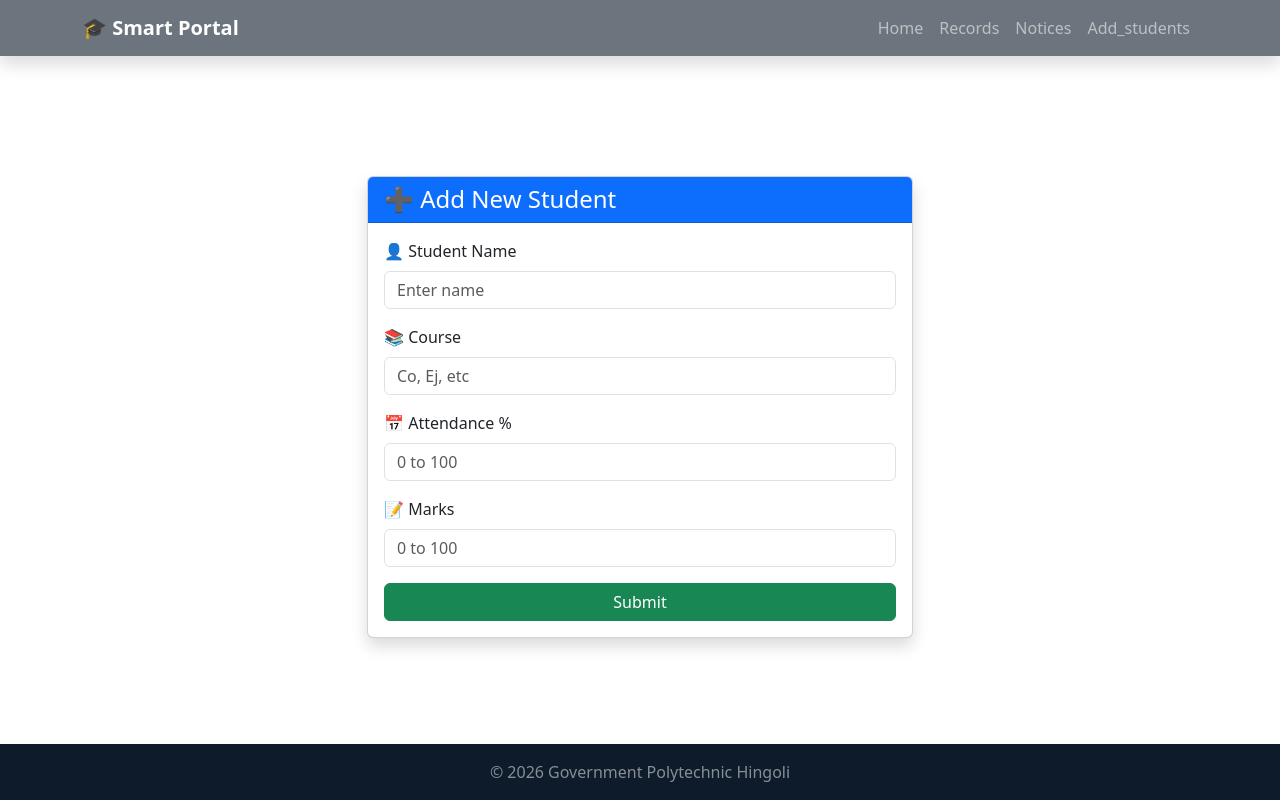
After one commit to Aksharalokhande/python, a Flask app: template templates/add_students.html in a window 1280 px wide. The commit adds this page. Run offline with Flask 3, Linux system fonts and the light colour scheme; the template is opened without the code that fills it, so the values that code supplies are empty.

Commit message:
added student form

```diff
--- /dev/null
+++ b/templates/add_students.html
@@ -0,0 +1,42 @@
+
+
+
+{% extends "base.html" %}
+
+{% block content %}
+<div class="row justify-content-center">
+  <div class="col-md-6">
+    <div class="card shadow">
+      <div class="card-header bg-primary text-white">
+        <h4 class="mb-0">➕ Add New Student</h4>
+      </div>
+      <div class="card-body">
+        <form method="POST" action="{{ url_for('add_student') }}">
+
+          <div class="mb-3">
+            <label class="form-label">👤 Student Name</label>
+            <input type="text" name="name" class="form-control" placeholder="Enter name">
+          </div>
+
+          <div class="mb-3">
+            <label class="form-label">📚 Course</label>
+            <input type="text" name="course" class="form-control" placeholder="Co, Ej, etc">
+          </div>
+
+          <div class="mb-3">
+            <label class="form-label">📅 Attendance %</label>
+            <input type="number" name="attendance" class="form-control" placeholder="0 to 100">
+          </div>
+
+          <div class="mb-3">
+            <label class="form-label">📝 Marks</label>
+            <input type="number" name="marks" class="form-control" placeholder="0 to 100">
+          </div>
+
+          <button type="submit" class="btn btn-success w-100">Submit</button>
+        </form>
+      </div>
+    </div>
+  </div>
+</div>
+{% endblock %}
--- a/templates/base.html
+++ b/templates/base.html
@@ -1,16 +1,55 @@
+
 <!DOCTYPE html>
-<html>
-    <head>
-        <title> College Smart Portal</title>
-    </head>
-    <body>
-        <h1>COLLEGE SMART PORTAL</h1>
-        <NAV>
-           <a href="{{ url_for('home')}}" >Home</a>
-           <a href="{{ url_for('records')}}">Records</a>
-           <a href="{{ url_for('notices')}}">Notices</a>
-        </NAV>
-        <hr>{% block content %}
-        {% endblock %}
-    </body>
+<html lang="en">
+<head>
+  <meta charset="UTF-8">
+  <title>College Smart Portal</title>
+  <link href="https://cdn.jsdelivr.net/npm/bootstrap@5.3.3/dist/css/bootstrap.min.css" rel="stylesheet">
+  <style>
+    body { padding-top: 70px; min-height: 100vh; display: flex; flex-direction: column; }
+    main { flex: 1; }
+    .footer { background: #0d1b2a; color: rgba(255, 255, 255, 0.504); }
+  </style>
+</head>
+<body>
+  <!-- Navbar - College color -->
+  <nav class="navbar navbar-expand-lg navbar-dark bg-secondary fixed-top shadow">
+    <div class="container">
+      <a class="navbar-brand fw-bold" href="/">🎓 Smart Portal</a>
+      <div class="navbar-nav ms-auto">
+        <a class="nav-link" href="/">Home</a>
+        <a class="nav-link" href="/records">Records</a>
+        <a class="nav-link" href="/notices">Notices</a>
+        <a class="nav-link" href="/add_students">Add_students</a>
+      </div>
+    </div>
+  </nav>
+
+  <main class="container my-4">
+  <!-- Flash messages -->
+  {% with messages = get_flashed_messages(with_categories=true) %}
+    {% if messages %}
+      {% for category, message in messages %}
+        <div class="alert alert-{{ category }} alert-dismissible fade show" role="alert">
+          {{ message }}
+          <button type="button" class="btn-close" data-bs-dismiss="alert"></button>
+        </div>
+      {% endfor %}
+    {% endif %}
+  {% endwith %}
+
+</main>
+
+  <main class="container">
+    {% block content %}
+    {% endblock %}
+  </main>
+
+  <!-- Footer -->
+  <footer class="footer text-center py-3 mt-5">
+    <p class="mb-0">© 2026 Government Polytechnic Hingoli </p>
+  </footer>
+
+  <script src="https://cdn.jsdelivr.net/npm/bootstrap@5.3.3/dist/js/bootstrap.bundle.min.js"></script>
+</body>
 </html>
```
Also changed, not shown: app2.py (+47 -11 lines), templates/home.html (+30 -4 lines), templates/notice.html (+7 -5 lines), templates/records.html (+31 -11 lines).
